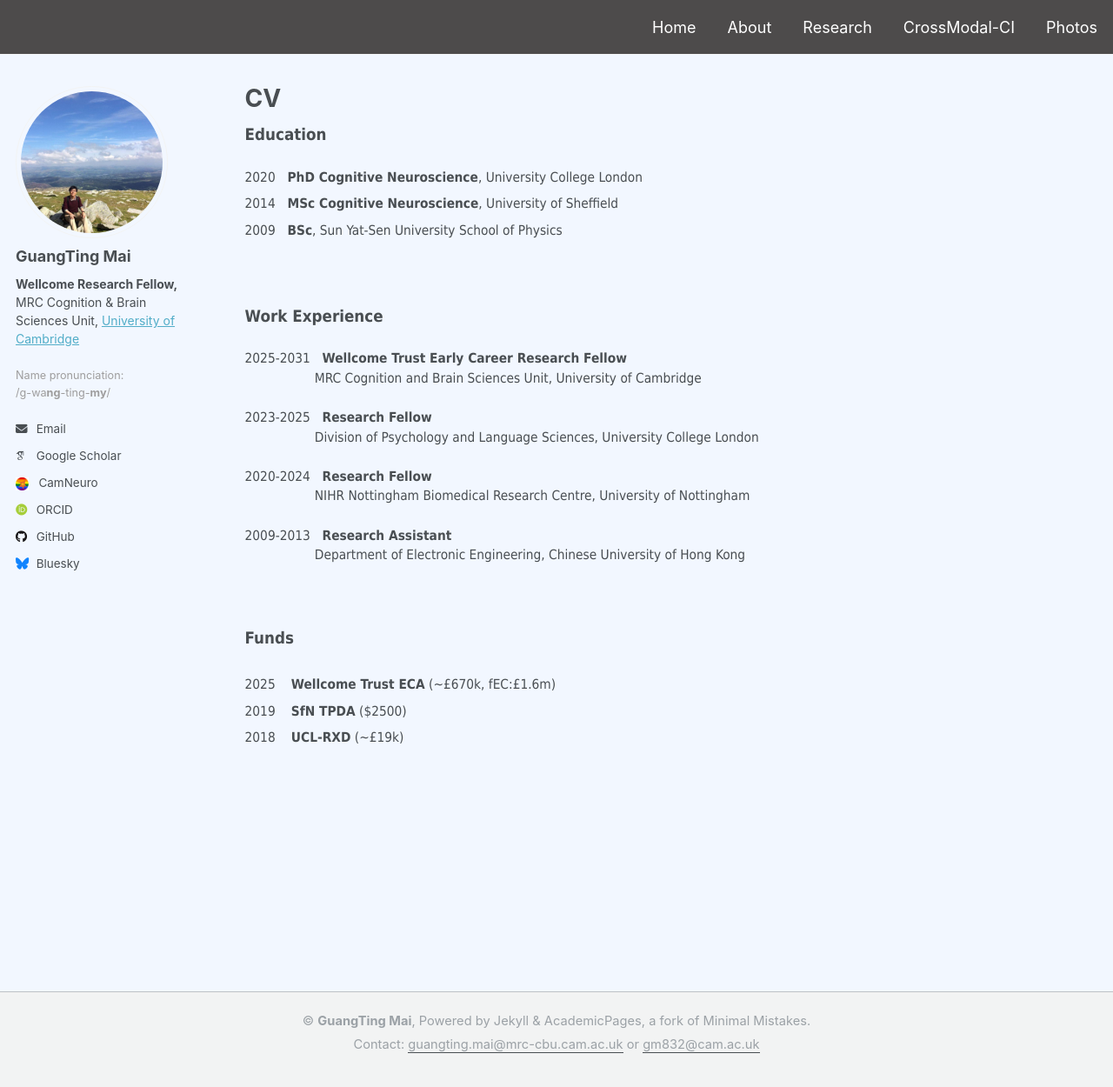
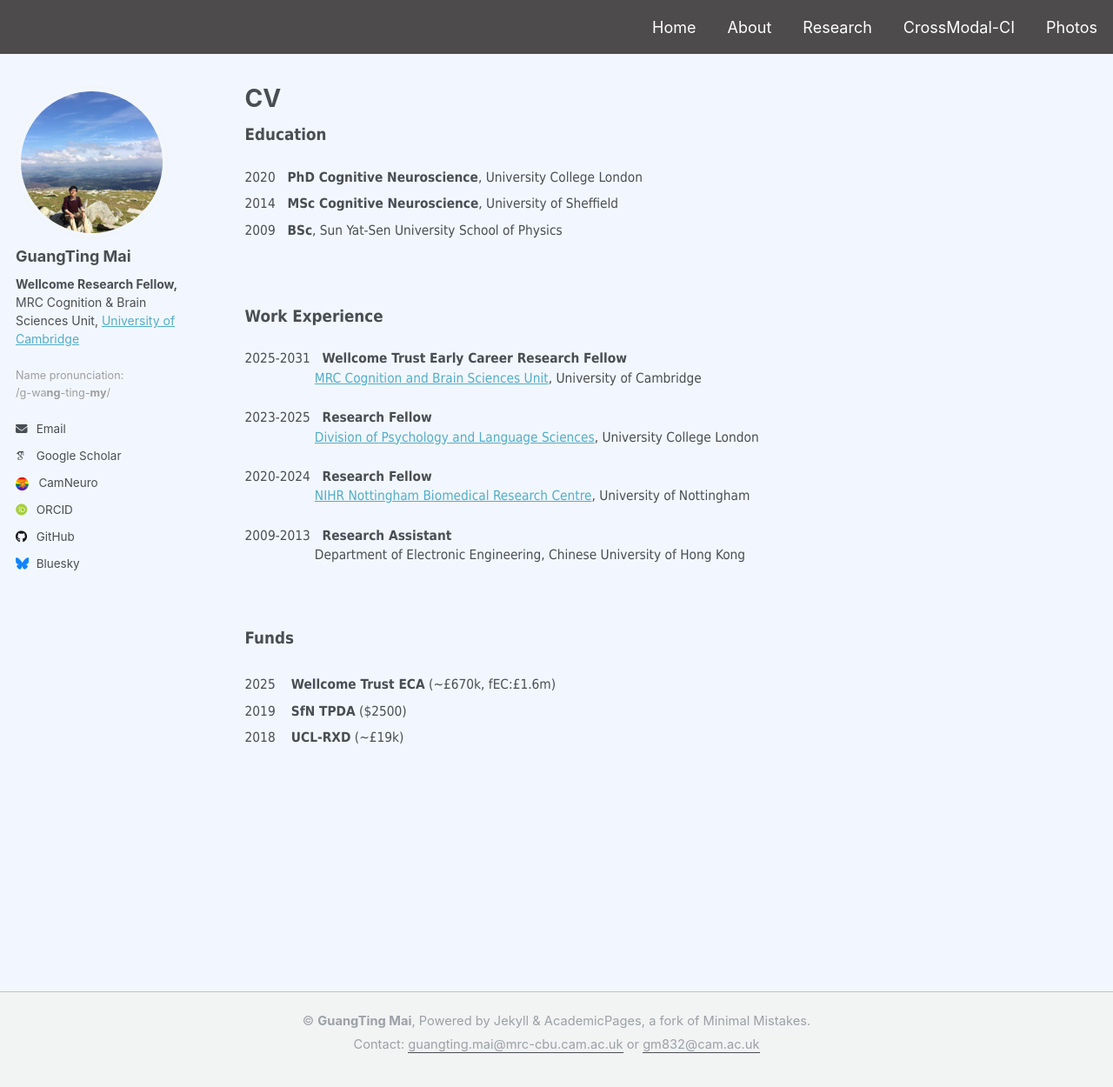
Before and after one commit to guangtingmai/guangtingmai.github.io, a Jekyll site: the page built from _pages/cv.html, in a window 1280 px wide and 1254 px high. Shown: the top 1250 px of the window at 87% size. Built offline with Jekyll 4.4.1, drawn with Linux system fonts in a browser that asks for light colours; some web fonts are replaced.

Commit message:
Update cv.html

```diff
--- a/_pages/cv.html
+++ b/_pages/cv.html
@@ -14,15 +14,15 @@ author_profile: true
 <p><span style="font-size: 14pt;font-family: Tahoma;line-height: 1.6;display: block"><strong>Work Experience</strong></span></p>
 <p>
   <span style="font-size: 11.5pt;font-family: Tahoma;line-height: 1.4;display: block;">2025-2031&emsp;<strong>Wellcome Trust Early Career Research Fellow</strong></span>
-  <span style="font-size: 11.5pt;font-family: Tahoma;line-height: 1.5;display: block;">&emsp;&emsp;&emsp;&emsp;&emsp;&ensp;&nbsp;MRC Cognition and Brain Sciences Unit, University of Cambridge</span>
+  <span style="font-size: 11.5pt;font-family: Tahoma;line-height: 1.5;display: block;">&emsp;&emsp;&emsp;&emsp;&emsp;&ensp;&nbsp;<a href="https://www.mrc-cbu.cam.ac.uk/people/">MRC Cognition and Brain Sciences Unit</a>, University of Cambridge</span>
 </p>
 <p>
   <span style="font-size: 11.5pt;font-family: Tahoma;line-height: 1.4;display: block;">2023-2025&emsp;<strong>Research Fellow</strong>
-  <span style="font-size: 11.5pt;font-family: Tahoma;line-height: 1.5;display: block;">&emsp;&emsp;&emsp;&emsp;&emsp;&ensp;&nbsp;Division of Psychology and Language Sciences, University College London</span>
+  <span style="font-size: 11.5pt;font-family: Tahoma;line-height: 1.5;display: block;">&emsp;&emsp;&emsp;&emsp;&emsp;&ensp;&nbsp;<a href="https://www.ucl.ac.uk/brain-sciences/pals">Division of Psychology and Language Sciences</a>, University College London</span>
 </p>
 <p>
   <span style="font-size: 11.5pt;font-family: Tahoma;line-height: 1.4;display: block;">2020-2024&emsp;<strong>Research Fellow</strong>
-  <span style="font-size: 11.5pt;font-family: Tahoma;line-height: 1.5;display: block;">&emsp;&emsp;&emsp;&emsp;&emsp;&ensp;&nbsp;NIHR Nottingham Biomedical Research Centre, University of Nottingham</span>
+  <span style="font-size: 11.5pt;font-family: Tahoma;line-height: 1.5;display: block;">&emsp;&emsp;&emsp;&emsp;&emsp;&ensp;&nbsp;<a href="https://nottinghambrc.nihr.ac.uk/">NIHR Nottingham Biomedical Research Centre</a>, University of Nottingham</span>
 </p>
 <p>
   <span style="font-size: 11.5pt;font-family: Tahoma;line-height: 1.4;display: block;">2009-2013&emsp;<strong>Research Assistant</strong>
```
